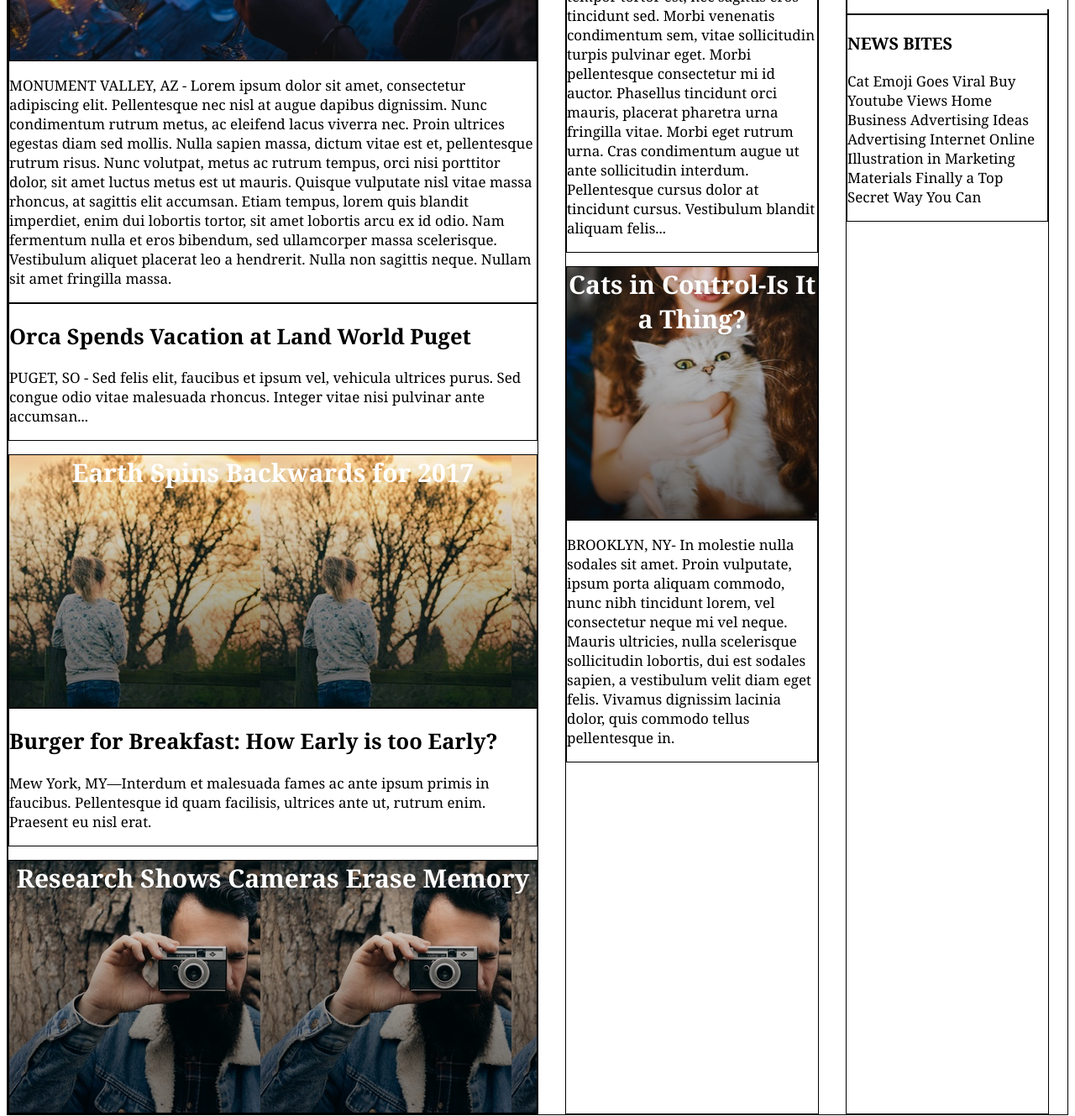
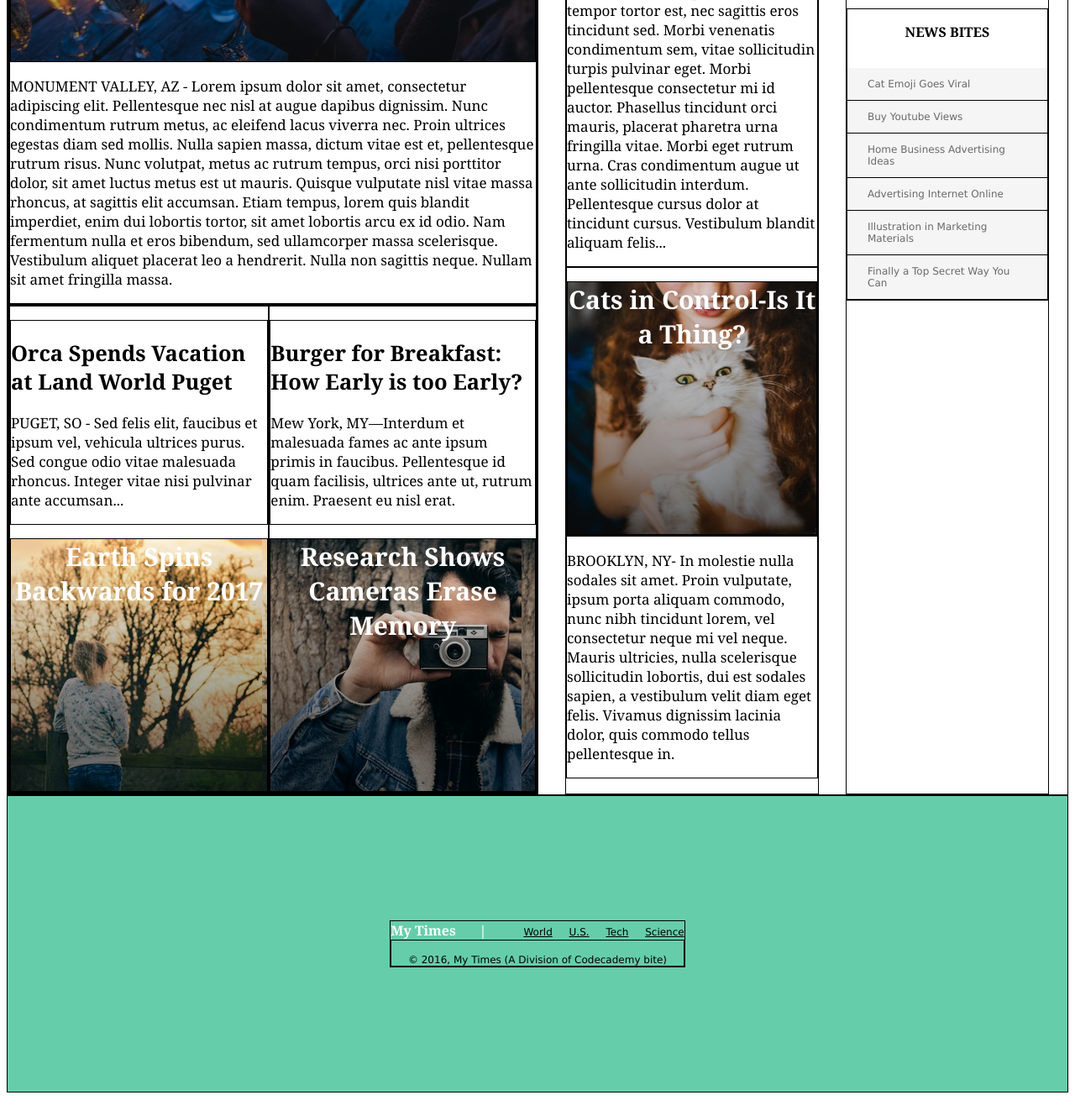
Before and after one commit to jackieeaton/mytimes, a plain HTML site: page index.html in a window 1280 px wide. Shown: the part 360-1689 px from the top of the page at 84% size. Drawn offline with Linux system fonts and the light colour scheme; files whose address does not match are found by name.

Commit message:
Completed layout of large column and added footer

```diff
--- a/index.html
+++ b/index.html
@@ -22,70 +22,94 @@
       </nav>
     </header>
 
-  <!-- Content Section -->
+<!-- Main Content Section -->
 
   <div class="content">
 
+<!-- Large Column -->
+
     <div class="large column">
 
-    <div class="main-story">
+<!-- Main Story Section -->
+      <div class="story">
+        <div class="main">
           <div class="image-content">
             <span>Mother of Three Buys Tuna Steak at Phish Concert. Leaves, "Feeling Funny."</span>
           </div>
           <p>MONUMENT VALLEY, AZ - Lorem ipsum dolor sit amet, consectetur adipiscing elit. Pellentesque nec nisl at augue dapibus dignissim. Nunc condimentum rutrum metus, ac eleifend lacus viverra nec. Proin ultrices egestas diam sed mollis. Nulla sapien massa, dictum vitae est et, pellentesque rutrum risus. Nunc volutpat, metus ac rutrum tempus, orci nisi porttitor dolor, sit amet luctus metus est ut mauris. Quisque vulputate nisl vitae massa rhoncus, at sagittis elit accumsan. Etiam tempus, lorem quis blandit imperdiet, enim dui lobortis tortor, sit amet lobortis arcu ex id odio. Nam fermentum nulla et eros bibendum, sed ullamcorper massa scelerisque. Vestibulum aliquet placerat leo a hendrerit. Nulla non sagittis neque. Nullam sit amet fringilla massa.</p>
         </div>
+      </div>
 
+<!-- Supporting Stories -->
+
+      <div class="stories">
         <div class="story">
+          <div class="text-content">
             <h2>Orca Spends Vacation at Land World Puget</h2>
             <p>PUGET, SO - Sed felis elit, faucibus et ipsum vel, vehicula ultrices purus. Sed congue odio vitae malesuada rhoncus. Integer vitae nisi pulvinar ante accumsan...</p>
           </div>
-
-
-    <div class="earth image-content">
+          <div class="earth-spins image-content">
             <span>Earth Spins Backwards for 2017</span>
           </div>
-
+        </div>
         <div class="story">
+          <div class="text-content">
             <h2>Burger for Breakfast: How Early is too Early?</h2>
             <p>Mew York, MY—Interdum et malesuada fames ac ante ipsum primis in faucibus. Pellentesque id quam facilisis, ultrices ante ut, rutrum enim. Praesent eu nisl erat.</p>
           </div>
-
           <div class="research image-content">
             <span>Research Shows Cameras Erase Memory</span>
           </div>
-
+        </div>
+      </div>
     </div>
 
+<!-- Medium Column -->
 
     <div class="medium column">
-
-      <div class="story">
+      <div class="story fbi">
         <h2>FBI Finds Action Star Guilty of False Advertising</h2>
         <p>WASHINGTON DC- Donec luctus sem augue, rutrum posuere orci aliquam sed. Nam vitae aliquam lectus. Sed tempor tortor est, nec sagittis eros tincidunt sed. Morbi venenatis condimentum sem, vitae sollicitudin turpis pulvinar eget. Morbi pellentesque consectetur mi id auctor. Phasellus tincidunt orci mauris, placerat pharetra urna fringilla vitae. Morbi eget rutrum urna. Cras condimentum augue ut ante sollicitudin interdum. Pellentesque cursus dolor at tincidunt cursus. Vestibulum blandit aliquam felis...</p>
       </div>
-
+      <div class="story control">
         <div class="cats image-content">
           <span>Cats in Control-Is It a Thing?</span>
         </div>
-
-      <div class="story">
+      </div>
+      <div class="story brooklyn">
         <p>BROOKLYN, NY- In molestie nulla sodales sit amet. Proin vulputate, ipsum porta aliquam commodo, nunc nibh tincidunt lorem, vel consectetur neque mi vel neque. Mauris ultricies, nulla scelerisque sollicitudin lobortis, dui est sodales sapien, a vestibulum velit diam eget felis. Vivamus dignissim lacinia dolor, quis commodo tellus pellentesque in.</p>
       </div>
-
     </div>
 
+<!-- Small Column -->
 
     <div class="small column">
-
-      <div class="story-image">
-        <img src="./resources/images/img-news-bite.png" alt="chocolate chip cookie">
+      <img class="cookie" src="./resources/images/img-news-bite.png" alt="chocolate chip cookie">
+      <div class="news-bites">
+        <h3>NEWS BITES</h3>
+        <span class="bite">Cat Emoji Goes Viral</span>
+        <span class="bite">Buy Youtube Views</span>
+        <span class="bite">Home Business Advertising Ideas</span>
+        <span class="bite">Advertising Internet Online</span>
+        <span class="bite">Illustration in Marketing Materials</span>
+        <span class="bite">Finally a Top Secret Way You Can</span>
+      </div>
+    </div>
   </div>
 
-      <div class="story">
-        <h3>NEWS BITES</h3>
-        <p>Cat Emoji Goes Viral Buy Youtube Views Home Business Advertising Ideas Advertising Internet Online Illustration in Marketing Materials Finally a Top Secret Way You Can</p>
+  <!-- Footer -->
+
+  <div class="footer">
+    <div class="footer-content">
+      <span class="mytimes">My Times</span>
+      <span class="mytimes">|</span>
+      <span class="link"><a href="#">World</a></span>
+      <span class="link"><a href="#">U.S.</a></span>
+      <span class="link"><a href="#">Tech</a></span>
+      <span class="link"><a href="#">Science</a></span>
+      <div class="copyright">
+        <span>© 2016, My Times (A Division of Codecademy bite)</span>
       </div>
-
     </div>
 
   </div>
--- a/resources/css/style.css
+++ b/resources/css/style.css
@@ -56,6 +56,23 @@ div {
   color: black;
 }
 
+.news-bites h3 {
+  font-size: 16px;
+  font-weight: bold;
+  text-align: center;
+  padding-bottom: 16px;
+}
+
+.news-bites .bite {
+  display: block;
+  background-color: WhiteSmoke;
+  font-family: Verdana;
+  font-size: 12px;
+  color: DimGray;
+  border-bottom: 1px solid black;
+  padding: 12px 24px;
+}
+
 .column.large {
   display: flex;
   flex-direction: column;
@@ -76,10 +93,27 @@ div {
   width: 240px;
 }
 
+/* Story Content */
+
+.stories {
+  display: flex;
+  flex-direction: row;
+}
+
+.story {
+  display: flex;
+  flex-direction: column;
+}
+
+.text-content {
+  margin-top: 16px;
+}
+
 /* Image Content */
 
 .image-content {
   height: 300px;
+  justify-content: center;
   font-family: Georgia;
   font-weight: bold;
   font-size: 30px;
@@ -88,13 +122,14 @@ div {
   margin-top: 16px;
 }
 
-.main-story .image-content {
+.main .image-content {
   font-size: 40px;
+  text-align: left;
   margin-top: 0;
   background-image: url(/Users/jackieeaton/Dropbox/DevProjects/mytimes/resources/images/img-story-main.png);
 }
 
-.earth.image-content {
+.earth-spins.image-content {
   background-image: url(/Users/jackieeaton/Dropbox/DevProjects/mytimes/resources/images/img-story-2.png);
 }
 
@@ -105,3 +140,34 @@ div {
 .cats.image-content {
   background-image: url(/Users/jackieeaton/Dropbox/DevProjects/mytimes/resources/images/img-story-1.png);
 }
+
+/* Footer */
+
+.footer {
+  display: flex;
+  flex-direction: column;
+  justify-content: center;
+  align-items: center;
+  height: 352px;
+  background-color: MediumAquamarine;
+  margin: auto;
+  font-family: Verdana;
+  font-size: 12px;
+}
+
+.footer-content .mytimes {
+  font-family: Georgia;
+  font-size: 16px;
+  font-weight: bold;
+  color: white;
+  padding-right: 24px;
+}
+
+.footer-content .link {
+  padding-left: 16px;
+}
+
+.footer-content .copyright {
+  text-align: center;
+  padding-top: 16px;
+}
```
Also changed, not shown: 2 other files. Lines whose indentation alone changed are shown as unchanged.
